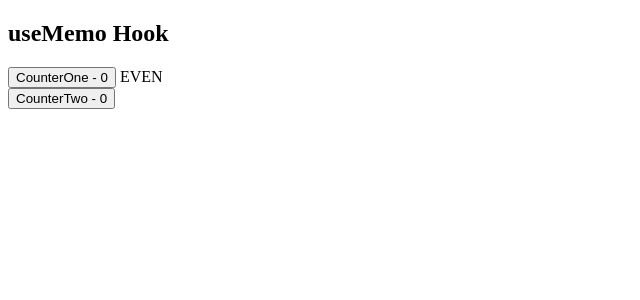
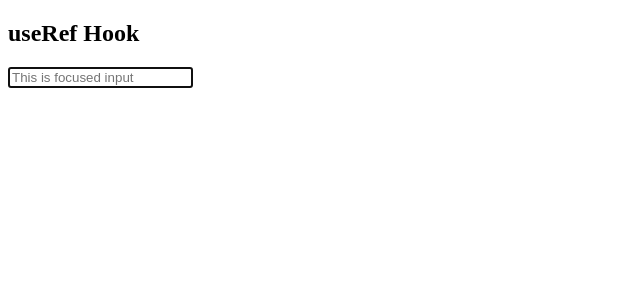
Before and after one commit to viveksingh-01/learn-react, a React (Vite) app: page / in a window 1280 px wide. Shown: the top 300 px of the page, without its empty margins (0-640 px from the left). Built offline with nearby package versions, Linux system fonts and the light colour scheme.

Commit message:
Hooks: useRef - demonstrate the use of useRef hook to access input element

```diff
--- a/App.tsx
+++ b/App.tsx
@@ -1,5 +1,5 @@
 import React, { createContext } from "react";
-import Counter from "./src/Hooks/useMemo/Counter";
+import FocusInput from "./src/Hooks/useRef/FocusInput";
 
 const userName = "Mike";
 export const UserContext = createContext("");
@@ -19,7 +19,9 @@ const App = () => {
 
       {/* <ParentComponent /> */}
 
-      <Counter />
+      {/* <Counter /> */}
+
+      <FocusInput />
     </main>
   );
 };
--- /dev/null
+++ b/src/Hooks/useRef/FocusInput.tsx
@@ -0,0 +1,20 @@
+import React, { useEffect, useRef } from "react";
+
+const FocusInput = () => {
+  const inputRef = useRef<HTMLInputElement | null>(null);
+
+  useEffect(() => {
+    if (inputRef.current) {
+      inputRef.current.focus();
+    }
+  }, []);
+
+  return (
+    <div>
+      <h2>useRef Hook</h2>
+      <input ref={inputRef} type="text" placeholder="This is focused input" />
+    </div>
+  );
+};
+
+export default FocusInput;
```
